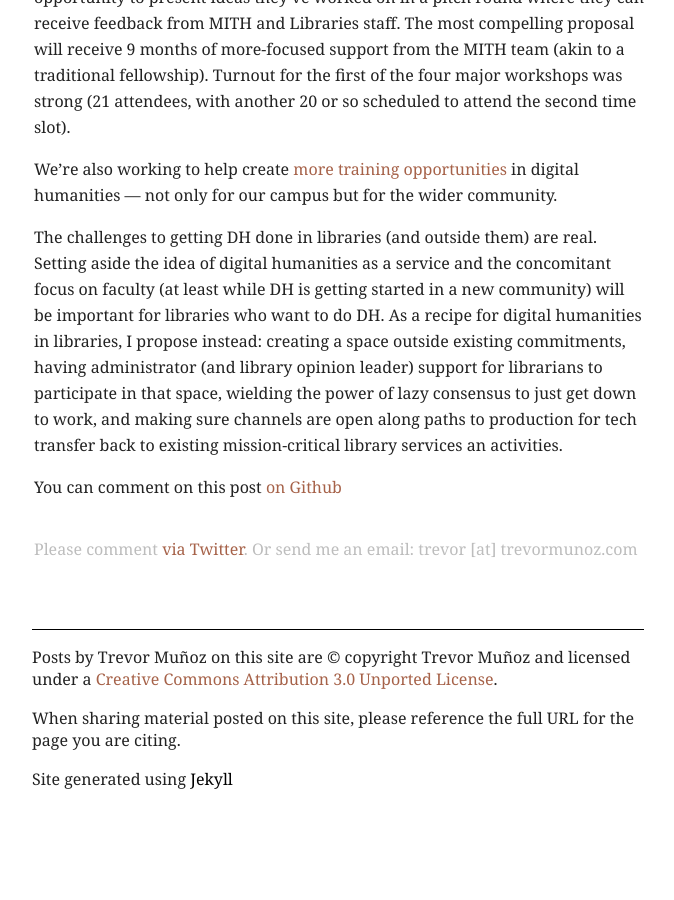
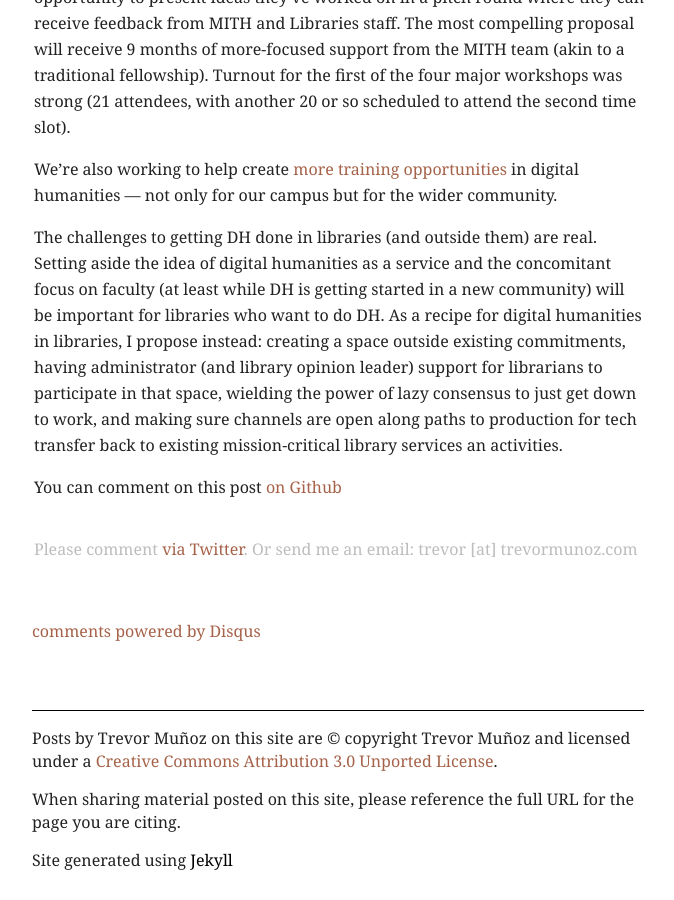
Before and after one commit to trevormunoz/calling-card, a Jekyll site: the page built from notebook/_posts/2012-08-19-doing-dh-in-the-library.md, in a window 1280 px wide and 900 px high, scrolled down 4838 px. Shown: the whole window, without its empty margins (302-976 px from the left). Built offline with Jekyll 4.4.1, drawn with Linux system fonts in a browser that asks for light colours; nearby versions of some CDN libraries; Markdown is read by kramdown in place of the engine named in the settings; comment, search, counter and statistics services are not loaded; before the commit the page ends 5657 px from its top, so only the background shows below that; some of the changed lines change nothing that is shown.

Commit message:
Diqus embed code

```diff
--- a/_layouts/post.html
+++ b/_layouts/post.html
@@ -24,6 +24,20 @@
 	<p class="comment-boilerplate">Please comment <a href="http://twitter.com/?status=@trevormunoz (http://trevormunoz.com{{ page.url }})" target="_blank">via Twitter</a>. Or send me an email: trevor [at] trevormunoz.com</p>
 
 	{% if page.comments %}
+	<div id="disqus_thread"></div>
+        <script type="text/javascript">
+            /* * * CONFIGURATION VARIABLES: EDIT BEFORE PASTING INTO YOUR WEBPAGE * * */
+            var disqus_shortname = 'trevormuoz'; // required: replace example with your forum shortname
+
+            /* * * DON'T EDIT BELOW THIS LINE * * */
+            (function() {
+                var dsq = document.createElement('script'); dsq.type = 'text/javascript'; dsq.async = true;
+                dsq.src = 'http://' + disqus_shortname + '.disqus.com/embed.js';
+                (document.getElementsByTagName('head')[0] || document.getElementsByTagName('body')[0]).appendChild(dsq);
+            })();
+        </script>
+        <noscript>Please enable JavaScript to view the <a href="http://disqus.com/?ref_noscript">comments powered by Disqus.</a></noscript>
+        <a href="http://disqus.com" class="dsq-brlink">comments powered by <span class="logo-disqus">Disqus</span></a>
 	{% endif %}
 
 	</div>
```
